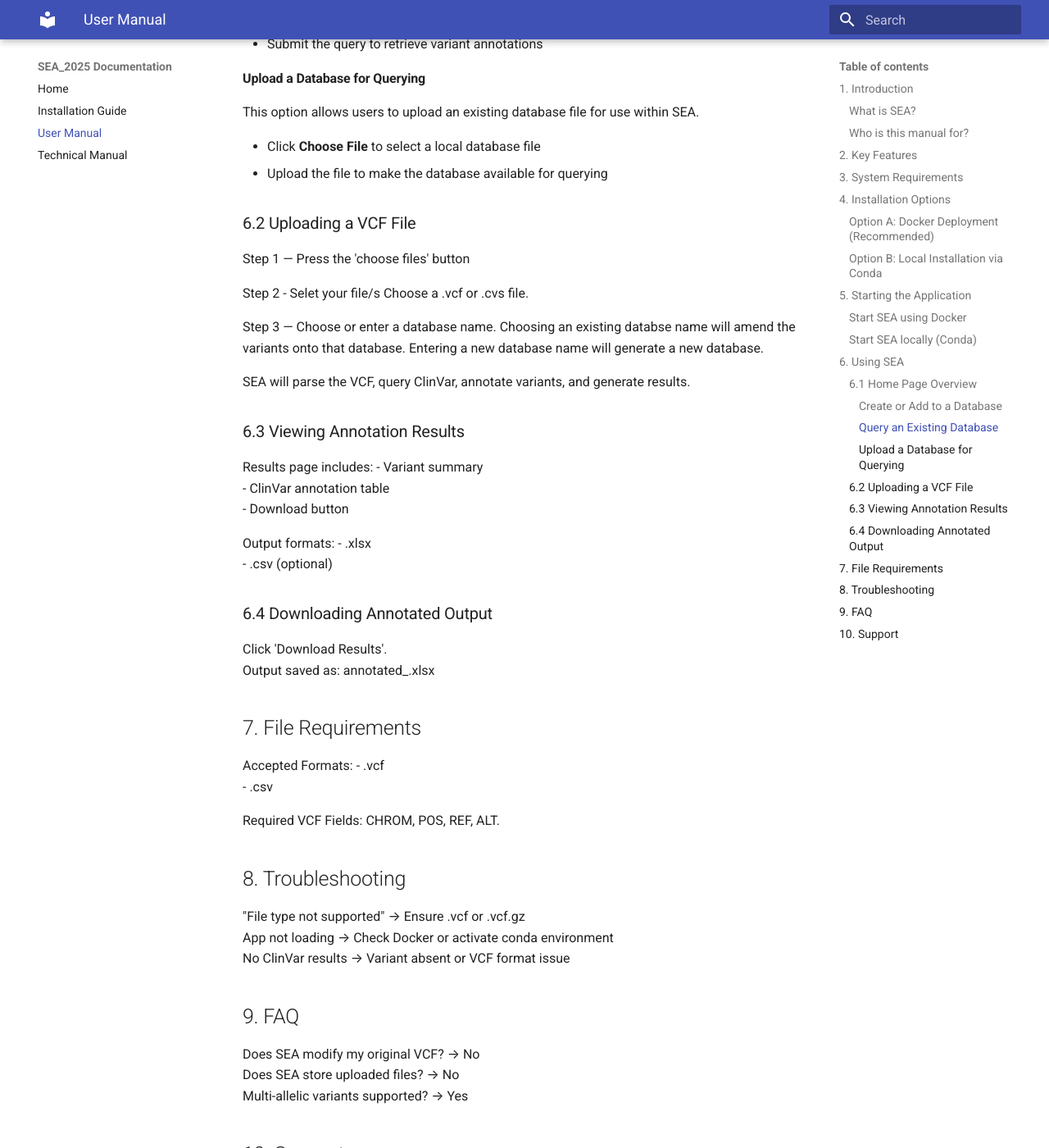
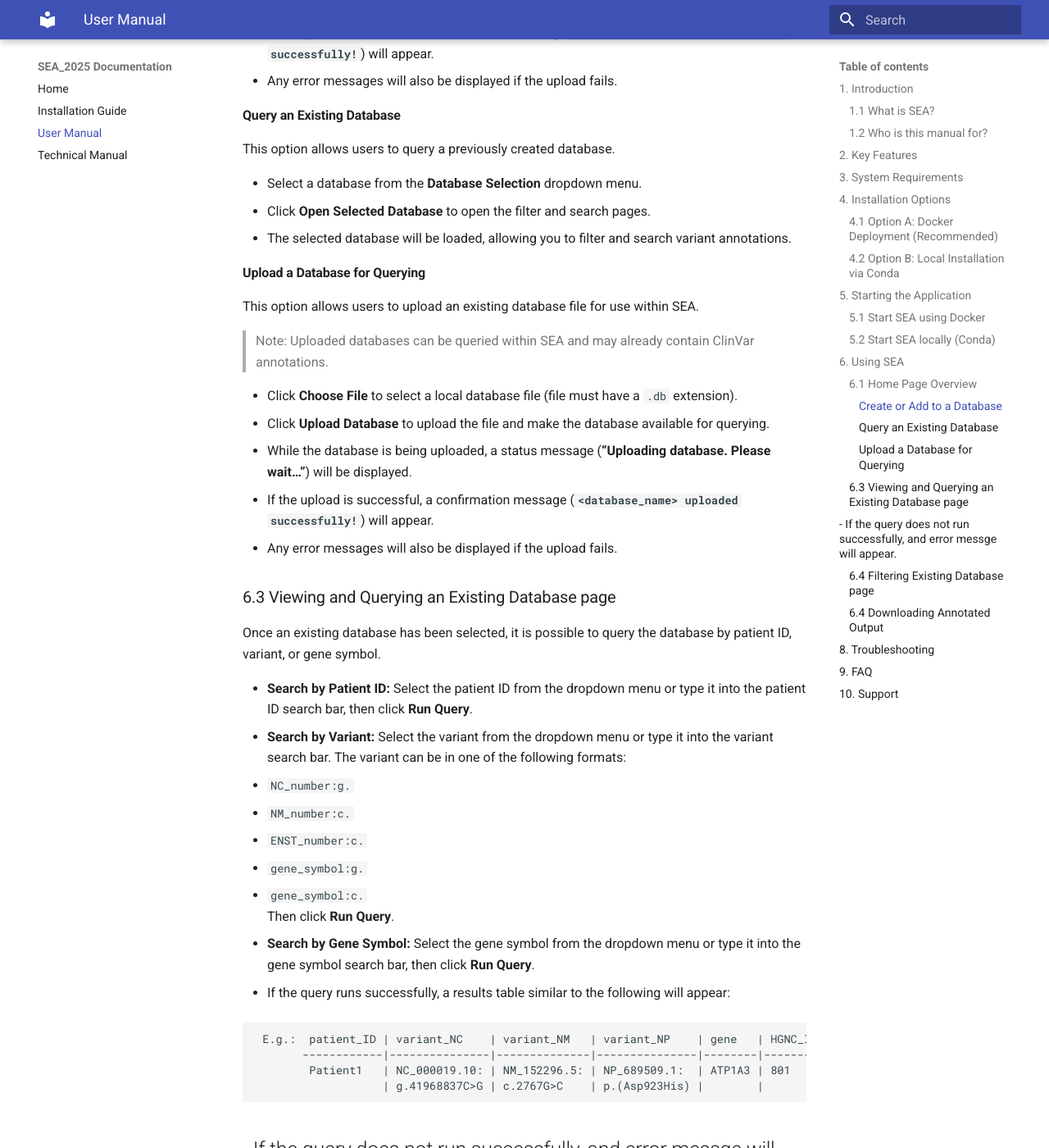
Before and after one commit to RebeccaSizer/Software_Engineering_Assessment_2025_AR_RW_RS, an MkDocs documentation site: the page built from docs/user_manual.md, in a window 1280 px wide and 1400 px high, scrolled down 2557 px. Shown: the whole window at 82% size. Built offline with MkDocs 1.6.1 and Material for MkDocs 9.7.7, drawn with Linux system fonts in a browser that asks for light colours; some of the changed text lies outside the part shown.

Commit message:
draft user_manual

````diff
--- a/docs/user_manual.md
+++ b/docs/user_manual.md
@@ -3,12 +3,12 @@
 
 ## 1. Introduction
 
-### What is SEA?
+### 1.1 What is SEA?
 SEA (Software Engineering Assessment 2025) is a web-based application designed to annotate VCF files with variant information retrieved from ClinVar.
 
 The tool provides a simple interface for uploading variant files and generating annotated output.
 
-### Who is this manual for?
+### 1.2 Who is this manual for?
 - Clinical scientists
 - Trainees using SEA_2025 as part of genomic data interpretation
 - Anyone installing or using the SEA_2025 application (Docker or local)
@@ -38,10 +38,10 @@ The tool provides a simple interface for uploading variant files and generating
 
 SEA can be installed using one of two methods:
 
-### Option A: Docker Deployment (Recommended)
+### 4.1 Option A: Docker Deployment (Recommended)
 A pre-configured Docker image ensures SEA runs consistently across systems.
 
-### Option B: Local Installation via Conda
+### 4.2 Option B: Local Installation via Conda
 Best suited for developers or users who want to modify or extend the application.
 
 Full installation instructions are provided in the [**Installation Guide**](installation.md).
@@ -50,7 +50,7 @@ Full installation instructions are provided in the [**Installation Guide**](inst
 
 ## 5. Starting the Application
 
-### Start SEA using Docker
+### 5.1 Start SEA using Docker
 Run the following:
 
 ```bash
@@ -59,7 +59,7 @@ docker run -p 5000:5000 sea_app
 Application URL:
 http://localhost:5000
 
-### Start SEA locally (Conda)
+### 5.2 Start SEA locally (Conda)
 ```bash
 conda activate sea_venv
 python main.py
@@ -67,71 +67,109 @@ python main.py
 Then visit:
 http://localhost:5000
 
+---
+
 ## 6. Using SEA
 
 ### 6.1 Home Page Overview
 
-The Home Page provides access to the core functionality of SEA. From this page, users can create new databases, add variants to existing databases, or query existing data.
+The Home Page provides access to all core SEA functionality. Users can create new databases, query existing databases, or upload a database for querying.
 
 #### Create or Add to a Database
 This option allows users to create a new database or add variants to an existing one.
 
-- Click **Choose files** to choose a local variant file (File must be in .csv or .vcf format).
-- Enter a new database name or select an existing database from the dropdown.
-- Click **Create database** to create or update the database with the uploaded variants
+> Note: This process creates a database with ClinVar annotations for the uploaded variants, making them available for filtering, searching, and querying within SEA.
+
+- Click **Choose files** to select one or more local variant files (files must be in `.csv` or `.vcf` format, and include the following fields: CHROM, POS, REF, ALT).
+- Enter a new database name or select an existing database from the dropdown menu.
+- Click **Create database** to create a new database or update the selected database with the uploaded variants.
 - While the database is being created or updated, a status message (**“Loading database. Please wait…”**) will be displayed. Processing time may vary depending on file size.
--
+- If the upload is successful, a confirmation message (**`<database_name> created/updated successfully!`**) will appear.
+- Any error messages will also be displayed if the upload fails.
 
 #### Query an Existing Database
 This option allows users to query a previously created database.
 
-- Select a database from the **Database Selection** dropdown menu
-- Submit the query to retrieve variant annotations
+- Select a database from the **Database Selection** dropdown menu.
+- Click **Open Selected Database** to open the filter and search pages.
+- The selected database will be loaded, allowing you to filter and search variant annotations.
 
 #### Upload a Database for Querying
 This option allows users to upload an existing database file for use within SEA.
 
-- Click **Choose File** to select a local database file
-- Upload the file to make the database available for querying
+> Note: Uploaded databases can be queried within SEA and may already contain ClinVar annotations.
 
-### 6.2 Uploading a VCF File
+- Click **Choose File** to select a local database file (file must have a `.db` extension).
+- Click **Upload Database** to upload the file and make the database available for querying.
+- While the database is being uploaded, a status message (**“Uploading database. Please wait…”**) will be displayed.
+- If the upload is successful, a confirmation message (**`<database_name> uploaded successfully!`**) will appear.
+- Any error messages will also be displayed if the upload fails.
 
-Step 1 — Press the 'choose files' button
+### 6.3 Viewing and Querying an Existing Database page
 
-Step 2 - Selet your file/s
-Choose a .vcf or .cvs file.
+Once an existing database has been selected, it is possible to query the database by patient ID, variant, or gene symbol.
 
-Step 3 — Choose or enter a database name.
-Choosing an existing databse name will amend the variants onto that database.
-Entering a new database name will generate a new database.
+- **Search by Patient ID:** Select the patient ID from the dropdown menu or type it into the patient ID search bar, then click **Run Query**.
+- **Search by Variant:** Select the variant from the dropdown menu or type it into the variant search bar. The variant can be in one of the following formats:
+  - `NC_number:g.`
+  - `NM_number:c.`
+  - `ENST_number:c.`
+  - `gene_symbol:g.`
+  - `gene_symbol:c.`
+  Then click **Run Query**.
+- **Search by Gene Symbol:** Select the gene symbol from the dropdown menu or type it into the gene symbol search bar, then click **Run Query**.
 
-SEA will parse the VCF, query ClinVar, annotate variants, and generate results.
+- If the query runs successfully, a results table similar to the following will appear:
+```
+ E.g.:  patient_ID | variant_NC	   | variant_NM   | variant_NP	  | gene   | HGNC_ID | Classification | Conditions	| Stars | Review_status
+       ------------|---------------|--------------|---------------|--------|---------|----------------|-------------|-------|-------------------
+        Patient1   | NC_000019.10: | NM_152296.5: | NP_689509.1:  | ATP1A3 | 801     | Pathogenic     | Dystonia 12 | ★    | criteria provided,
+                   | g.41968837C>G | c.2767G>C    | p.(Asp923His) |        |         |                |             | 	    | single submitter
+```
+- If the query does not run successfully, and error messge will appear.
+---
 
-### 6.3 Viewing Annotation Results
+### 6.4 Filtering Existing Database page
 
-Results page includes:
-- Variant summary
-- ClinVar annotation table
-- Download button
+After querying or selecting a database, you can filter and sort the results to focus on specific variants or patients.
 
-Output formats:
-- .xlsx
-- .csv (optional)
+- Click **Display Whole Database** on the **Viewing and Querying an Existing Database** page.
+  - This will display all entries in the database and provide sorting and filtering options.
+
+- **Filtering:**
+  - You can filter the database by any of the following columns by selecting the desired option from the dropdown menu:
+    - `Patient_ID`
+    - `variant_NC`
+    - `variant_NM`
+    - `variant_NP`
+    - `gene`
+    - `HGNC_ID`
+    - `Classification`
+    - `Conditions`
+    - `Stars`
+    - `Review_status`
+  - Once you select a column to filter by, the dropdown will auto-populate with the available values for that column, allowing you to select a specific value.
+
+- **Sorting:**
+  - After filtering, you can sort the results by any of the following columns using the sort dropdown:
+    - `Patient_ID`
+    - `variant_NC`
+    - `variant_NM`
+    - `variant_NP`
+    - `gene`
+    - `HGNC_ID`
+    - `Classification`
+    - `Conditions`
+    - `Stars`
+    - `Review_status`
+  - This allows you to view filtered results in ascending or descending order based on the selected column.
+
 
 ### 6.4 Downloading Annotated Output
 
-Click 'Download Results'.
+Click **Export CSV** to
 Output saved as:
 annotated_<timestamp>.xlsx
-
-## 7. File Requirements
-
-Accepted Formats:
-- .vcf
-- .csv
-
-Required VCF Fields:
-CHROM, POS, REF, ALT.
 
 ## 8. Troubleshooting
 
@@ -143,7 +181,6 @@ No ClinVar results → Variant absent or VCF format issue
 
 Does SEA modify my original VCF? → No
 Does SEA store uploaded files? → No
-Multi-allelic variants supported? → Yes
 
 ## 10. Support
 Insert contact email or GitHub issues link here.
````
